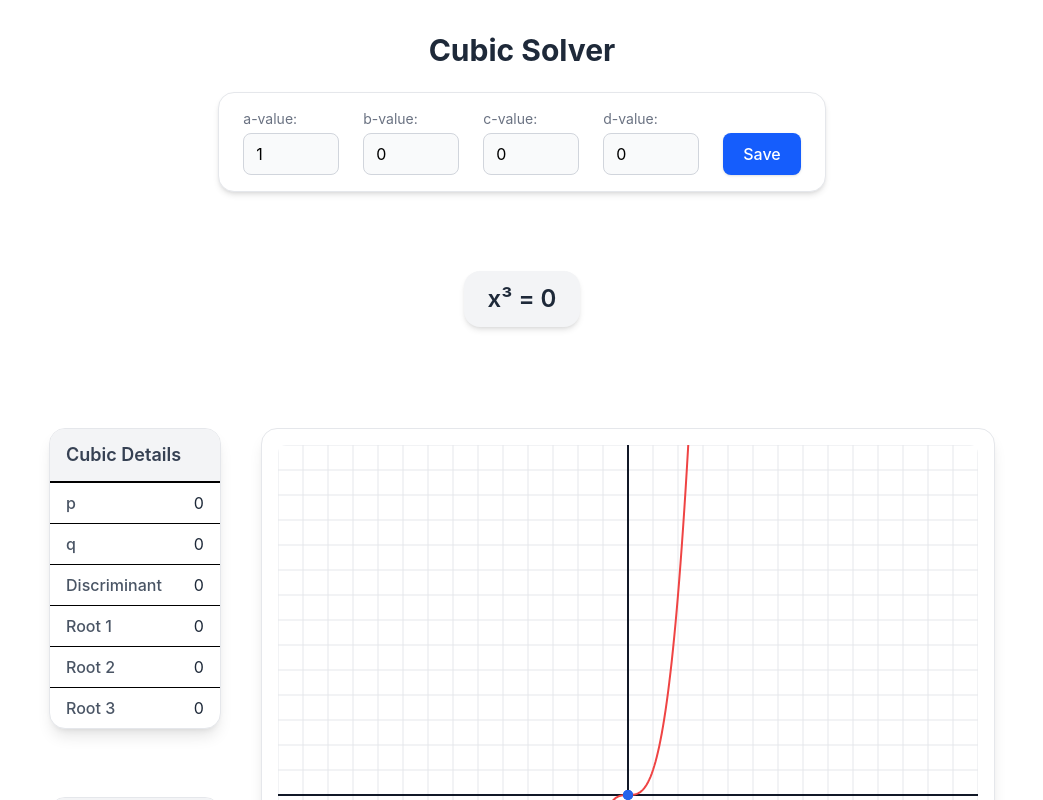
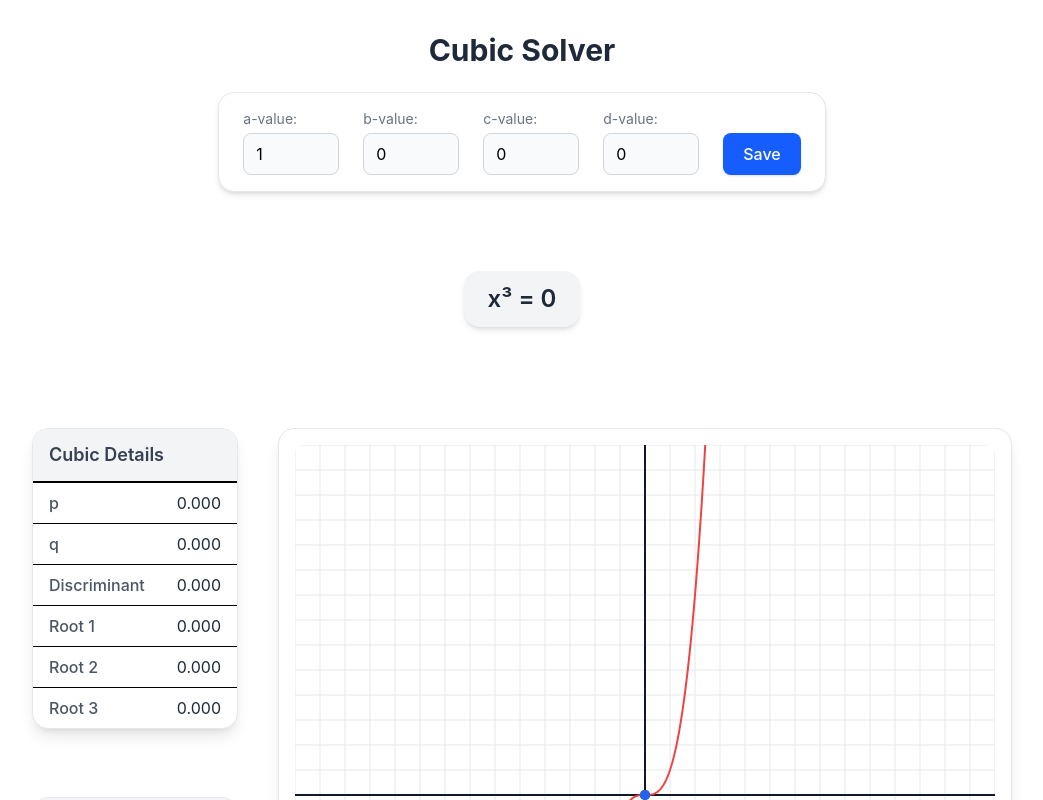
Before and after one commit to Cbenjamin08/assignment-3, a React (Vite) app: page / in a window 1280 px wide. Shown: the top 800 px of the page, without its empty margins (118-1161 px from the left). Built offline with nearby package versions, Linux system fonts and the light colour scheme.

Commit message:
little changes to how the numbers are displayed

```diff
--- a/src/Components/CubicTable.tsx
+++ b/src/Components/CubicTable.tsx
@@ -18,40 +18,32 @@ export const CubicTable = ({ p, q, discriminant, roots }: CubicTableProps) => {
                     <tbody>
                         <tr className="border-t">
                             <td className="px-4 py-2 font-medium text-gray-600">p</td>
-                            <td className="px-4 py-2 text-gray-800">{p}</td>
+                            <td className="px-4 py-2 text-gray-800">{p.toFixed(3)}</td>
                         </tr>
                         <tr className="border-t">
                             <td className="px-4 py-2 font-medium text-gray-600">q</td>
-                            <td className="px-4 py-2 text-gray-800">{q}</td>
+                            <td className="px-4 py-2 text-gray-800">{q.toFixed(3)}</td>
                         </tr>
                         <tr className="border-t">
                             <td className="px-4 py-2 font-medium text-gray-600">Discriminant</td>
-                            <td className="px-4 py-2 text-gray-800">{discriminant}</td>
+                            <td className="px-4 py-2 text-gray-800">{discriminant.toFixed(3)}</td>
                         </tr>
 
                         <tr className="border-t">
                             <td className="px-4 py-2 font-medium text-gray-600">Root 1</td>
-                            <td className="px-4 py-2 text-gray-800">{roots[0]}</td>
+                            <td className="px-4 py-2 text-gray-800">{roots[0].toFixed(3)}</td>
                         </tr>
 
                         <tr className="border-t">
                             <td className="px-4 py-2 font-medium text-gray-600">Root 2</td>
                             <td className="px-4 py-2 text-gray-800">
-                                {roots.length === 3
-                                    ? roots[1]
-                                    : discriminant > 0
-                                        ? "complex"
-                                        : roots[0]}
+                                {roots.length === 3 ? roots[1].toFixed(3): discriminant > 0? "complex" : roots[0].toFixed(3)}
                             </td>
                         </tr>
                         <tr className="border-t">
                             <td className="px-4 py-2 font-medium text-gray-600">Root 3</td>
                             <td className="px-4 py-2 text-gray-800">
-                                {roots.length === 3
-                                    ? roots[2]
-                                    : discriminant > 0
-                                        ? "complex"
-                                        : roots[0]}
+                                {roots.length === 3 ? roots[2].toFixed(3) : discriminant > 0 ? "complex" : roots[0].toFixed(3)}
                             </td>
                         </tr>
                     </tbody>
```
